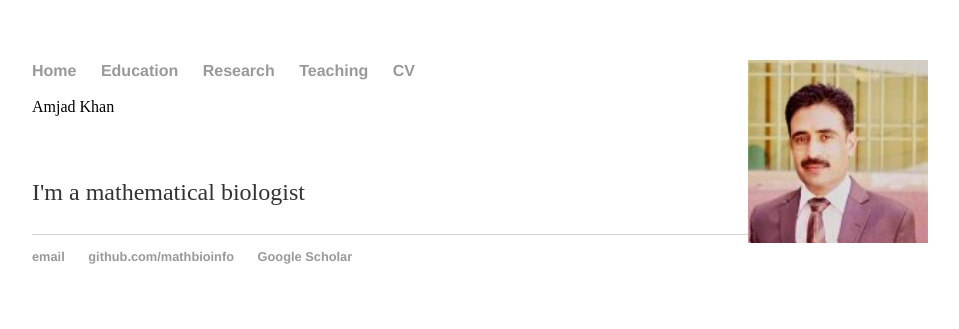
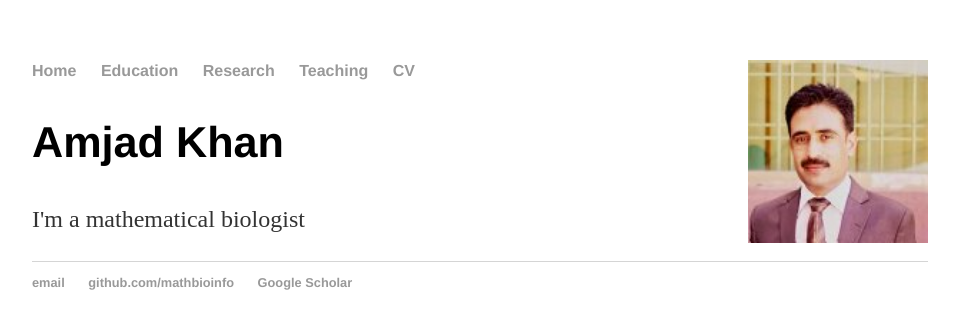
Before and after one commit to MathBioInfo/amjadkhan, a Jekyll site: the page index.html, which Jekyll copies as it is, in a window 1280 px wide. Shown: the top 329 px of the page, without its empty margins (160-1119 px from the left). Built offline with Jekyll 4.4.1, drawn with Linux system fonts in a browser that asks for light colours.

Commit message:
Update index.html

```diff
--- a/index.html
+++ b/index.html
@@ -18,8 +18,7 @@
 		</nav>
 		<div class="container">
     		<div class="blurb">
-			<span id="wsite-title">Amjad Khan<font color="white" size="1"><br /><br />Amjad Khan</font></span>
-        		<!--<h1>Amjad Khan</h1>-->
+			<h2>Amjad Khan</h2>
 			<p>I'm a mathematical biologist</a></p>
     		</div><!-- /.blurb -->
 		</div><!-- /.container -->
```
